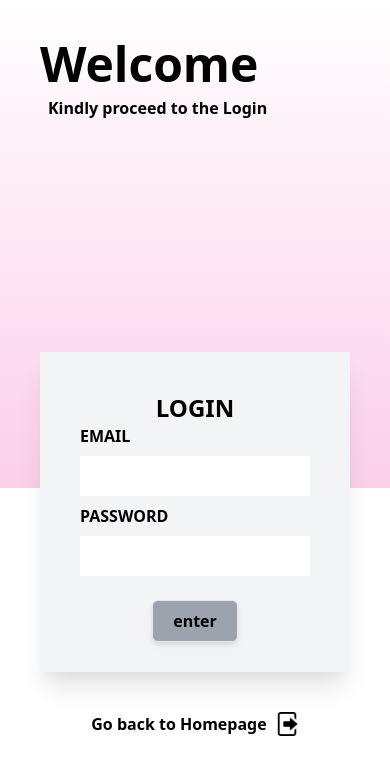
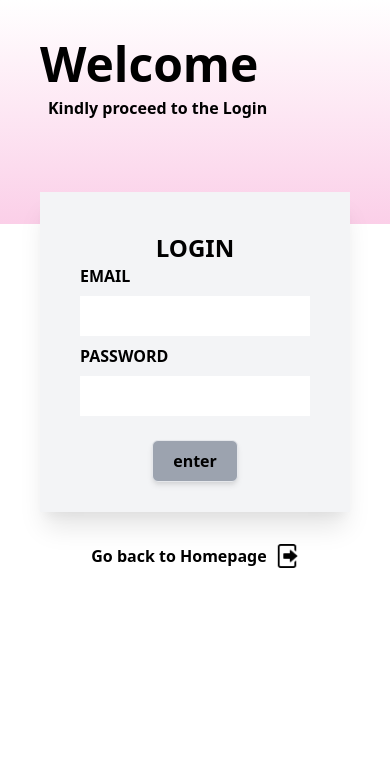
Before and after one commit to Victorakinwunmi/cake-web, a Nuxt app: page /login in a window 390 px wide. Shown: the top 774 px of the page. Built offline with nearby package versions, Linux system fonts and the light colour scheme.

Commit message:
i fixed the space issue in the login page

```diff
--- a/pages/login.vue
+++ b/pages/login.vue
@@ -1,9 +1,9 @@
 <template>
 <div>
-    <div class="bg-gradient-to-t from-pink-200 to-white p-10">
+    <div class="bg-gradient-to-t from-pink-200 to-white p-10 h-56 md:h-full">
         <h1 class="text-5xl font-bold">Welcome</h1>
         <p class="text-black font-semibold m-2">Kindly proceed to the Login</p>
-        <div class="relative bg-gray-100 shadow-xl max-w-2xl p-10 mx-auto h-80 top-56">
+        <div class="relative bg-gray-100 shadow-xl max-w-2xl p-10 mx-auto h-80 top-16 md:top-56">
         <div class="absolute mx-auto right-0 px-10 w-full">
             <form @submit.prevent="userValidation" class="md:px-10">
             <h1 class="text-center font-bold text-2xl">LOGIN</h1>
@@ -39,7 +39,7 @@
       </template>
     </BigModal>
 
-    <div class="pt-56 lg:pt-72 px-4 flex gap-2 items-center justify-center">
+    <div class="pt-80 lg:pt-72 px-4 flex gap-2 items-center justify-center">
         <nuxt-link to="/" class="font-bold">Go back to Homepage</nuxt-link>
         <img :src="require('@/assets/icons/Exit.png')" class="w-6">
     </div>
```
